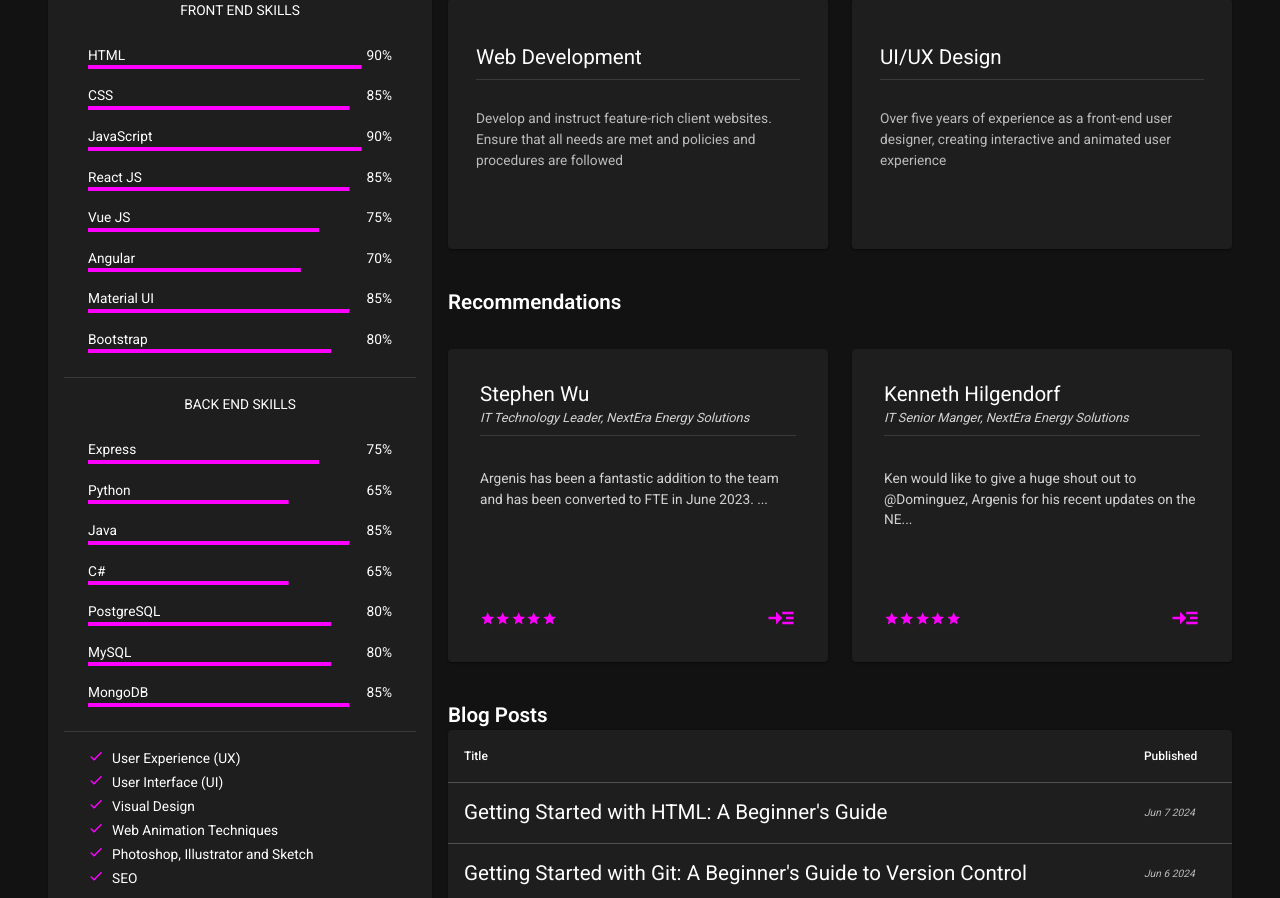
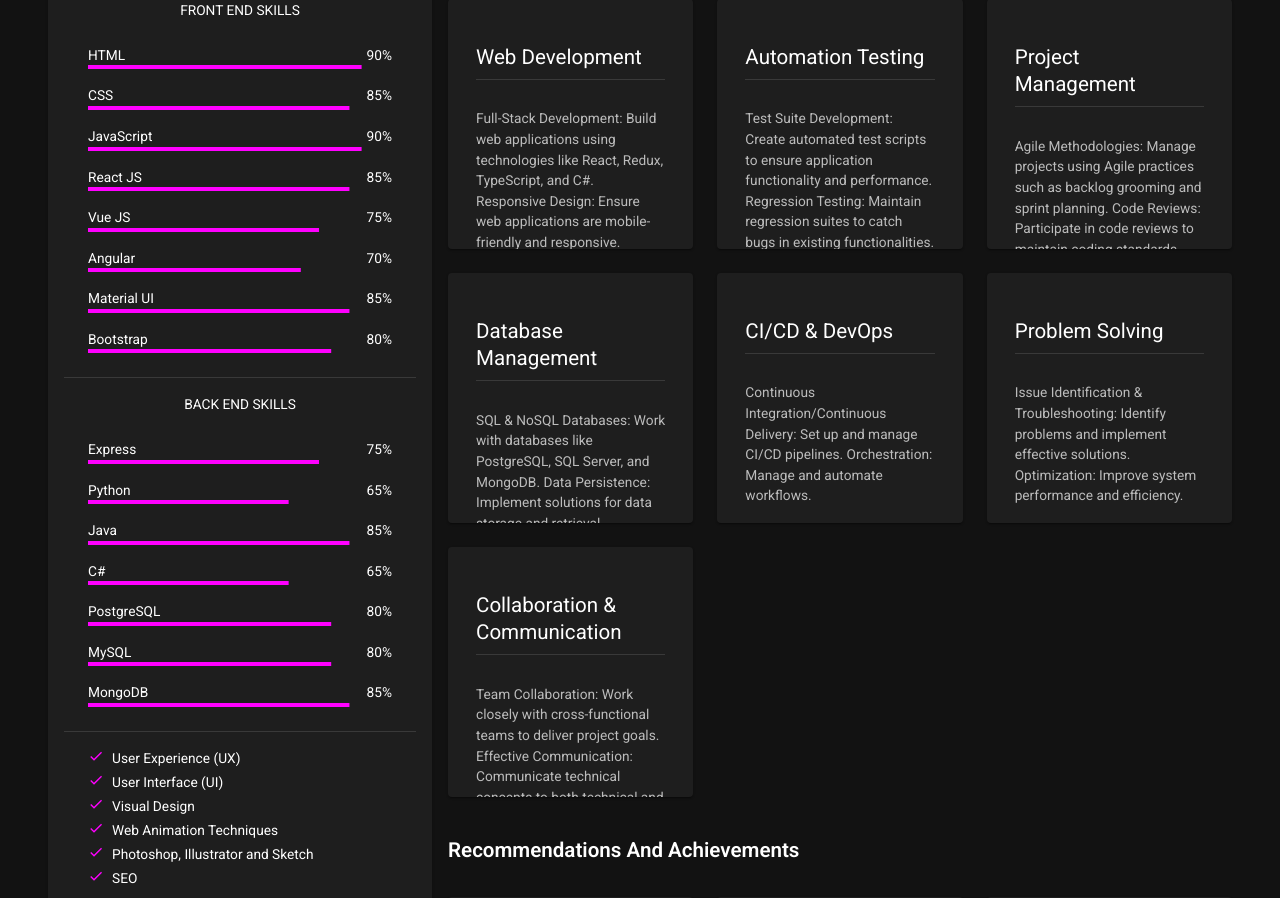
Before and after one commit to RubenDguez/rdominguez, a React (Create React App) app: page / in a window 1280 px wide. Shown: the part 447-1345 px from the top of the page. Built offline with nearby package versions, Linux system fonts and the light colour scheme.

Commit message:
Feature/add recommendations (#21)
* update: achievements and recommendations

* add: achievements and services

* remove: duplicated recommendation

* update: readme file

* update: readme badges on readme file

```diff
--- a/src/components/UI/Recommendations.tsx
+++ b/src/components/UI/Recommendations.tsx
@@ -27,6 +27,7 @@ const recommendationsColumns = (recommendationQuantity: number): number => {
 export type TRecommendation = {
   name: string;
   title: string;
+  company: string;
   comment: string;
   review: number;
   imageSrc?: TImage;
@@ -69,7 +70,7 @@ export const Recommendations = ({ recommendations }: IRecommendations) => {
           <Box sx={{ marginBottom: '2rem' }}>
             <SXBox>
               <Typography variant="h5" sx={{ fontWeight: 600 }}>
-                Recommendations
+                Recommendations And Achievements
               </Typography>
             </SXBox>
           </Box>
@@ -155,7 +156,10 @@ export const Recommendation = ({ recommendation, dialog }: IRecommendation) => {
           <Box>
             <Box>
               <Typography variant="h5">{recommendation.name}</Typography>
-              <Typography sx={{ fontSize: '0.8rem', color: 'lightgray' }}>
+              <Typography sx={{ color: 'lightgray' }}>
+                {recommendation.company}
+              </Typography>
+              <Typography sx={{ color: 'lightgray' }}>
                 <i>{recommendation.title}</i>
               </Typography>
               <Divider sx={{ marginTop: '0.5rem' }} />
--- a/src/constants/achievements.ts
+++ b/src/constants/achievements.ts
@@ -3,7 +3,7 @@ import { recommendations } from './recommendations';
 
 export const achievements: TAchievement[] = [
   { achievement: 3, plus: true, name: 'Years of Experience' },
-  { achievement: 13, name: 'Completed Projects' },
+  { achievement: 13, name: 'Completed Projects', plus: true },
   { achievement: 2, name: 'Happy Customers' },
   { achievement: Number(`${recommendations.length}`), name: 'Recommendations' },
 ];
--- a/src/constants/recommendations.ts
+++ b/src/constants/recommendations.ts
@@ -3,9 +3,45 @@ import { TRecommendation } from '../components/UI/Recommendations';
 export const recommendations: TRecommendation[] = [
   {
     name: 'Stephen Wu',
-    title: 'IT Technology Leader, NextEra Energy Solutions',
+    title: 'IT Technology Leader',
+    company: 'NextEra Energy',
     comment: `
-    Argenis has been a fantastic addition to the team and has been converted to FTE in June 2023.
+    Ruben once again demonstrate his passion and mastery in his tech stack, identifying areas of improvements for the team.
+    This week he had tested, optimized and designed a new approach for the Salesforce platform that reduces execution times by
+    over 50% on both CRM and LAND modules. This is a massive win thanks for Ruben who I wanted to give a huge shout out to!
+    `,
+    review: 5,
+  },
+  {
+    name: 'Israel Felhandler',
+    title: 'IT Programmer Analyst',
+    company: 'NextEra Energy',
+    comment: `
+    Ruben is amazing. He is always eager to help and he as incredible patience, what a combo!!! He will go out of his way to not only provide
+    suggestions but also show and teach you the benefits of the different approaches. The team is better by having him in it. Thank you for all
+    of your support, Ruben.
+    `,
+    review: 5,
+  },
+  {
+    name: 'Kenneth Hilgendorf',
+    title: 'IT Senior Manger',
+    company: 'NextEra Energy',
+    comment: `
+    Ken would like to give a huge shout out to @Dominguez, Argenis (Ruben) for his recent updates on the NEER Salesforce regression suite
+    and DevOps solution. He took the initiative to redesign the architecture of our parallel execution, allowing us to take advantage
+    of the new limitations from the Salesforce release this year. This resulted in a massive optimization benefit for the teams
+    who run these 4+ times every week. CRM Full regression of 700+ tests cases went from taking ~2.5hours to ~1hour (60% reduction and improvement).
+    LAND full regression of 550+ test cases went from ~1h45m to 35m (65% reduction and improvement).
+    `,
+    review: 5,
+  },
+  {
+    name: 'Stephen Wu',
+    title: 'IT Technology Leader',
+    company: 'NextEra Energy',
+    comment: `
+    Argenis (Ruben) has been a fantastic addition to the team and has been converted to FTE in June 2023.
     He has been a vital component to major initiatives this year such as leading the Salesforce CRM + LAND teams
     with standing up a regression suite. He is constantly helping and mentoring his peers with code design,
     reviews and feedback, and has helped our team to standardize modern reporting solutions like Allure.
@@ -16,16 +52,4 @@ export const recommendations: TRecommendation[] = [
     `,
     review: 5,
   },
-  {
-    name: 'Kenneth Hilgendorf',
-    title: 'IT Senior Manger, NextEra Energy Solutions',
-    comment: `
-    Ken would like to give a huge shout out to @Dominguez, Argenis for his recent updates on the NEER Salesforce regression suite
-    and DevOps solution. He took the initiative to redesign the architecture of our parallel execution, allowing us to take advantage
-    of the new limitations from the Salesforce release this year. This resulted in a massive optimization benefit for the teams
-    who run these 4+ times every week. CRM Full regression of 700+ tests cases went from taking ~2.5hours to ~1hour (60% reduction and improvement).
-    LAND full regression of 550+ test cases went from ~1h45m to 35m (65% reduction and improvement).
-    `,
-    review: 5,
-  },
 ];
--- a/src/constants/services.ts
+++ b/src/constants/services.ts
@@ -3,12 +3,37 @@ import { TService } from '../components/UI/Services';
 export const services: TService[] = [
   {
     title: 'Web Development',
-    description:
-      'Develop and instruct feature-rich client websites. Ensure that all needs are met and policies and procedures are followed',
+    description: `Full-Stack Development: Build web applications using technologies like React, Redux, TypeScript, and C#.
+    Responsive Design: Ensure web applications are mobile-friendly and responsive.`,
   },
   {
-    title: 'UI/UX Design',
-    description:
-      'Over five years of experience as a front-end user designer, creating interactive and animated user experience',
+    title: 'Automation Testing',
+    description: `Test Suite Development: Create automated test scripts to ensure application functionality and performance.
+    Regression Testing: Maintain regression suites to catch bugs in existing functionalities.`,
+  },
+  {
+    title: 'Project Management',
+    description: `Agile Methodologies: Manage projects using Agile practices such as backlog grooming and sprint planning.
+    Code Reviews: Participate in code reviews to maintain coding standards.`,
+  },
+  {
+    title: 'Database Management',
+    description: `SQL & NoSQL Databases: Work with databases like PostgreSQL, SQL Server, and MongoDB.
+    Data Persistence: Implement solutions for data storage and retrieval.`,
+  },
+  {
+    title: 'CI/CD & DevOps',
+    description: `Continuous Integration/Continuous Delivery: Set up and manage CI/CD pipelines.
+    Orchestration: Manage and automate workflows.`,
+  },
+  {
+    title: 'Problem Solving',
+    description: `Issue Identification & Troubleshooting: Identify problems and implement effective solutions.
+    Optimization: Improve system performance and efficiency.`,
+  },
+  {
+    title: 'Collaboration & Communication',
+    description: `Team Collaboration: Work closely with cross-functional teams to deliver project goals.
+    Effective Communication: Communicate technical concepts to both technical and non-technical stakeholders.`,
   },
 ];
```
Also changed, not shown: 1 other file (tests, documents, lock files or other folders).
